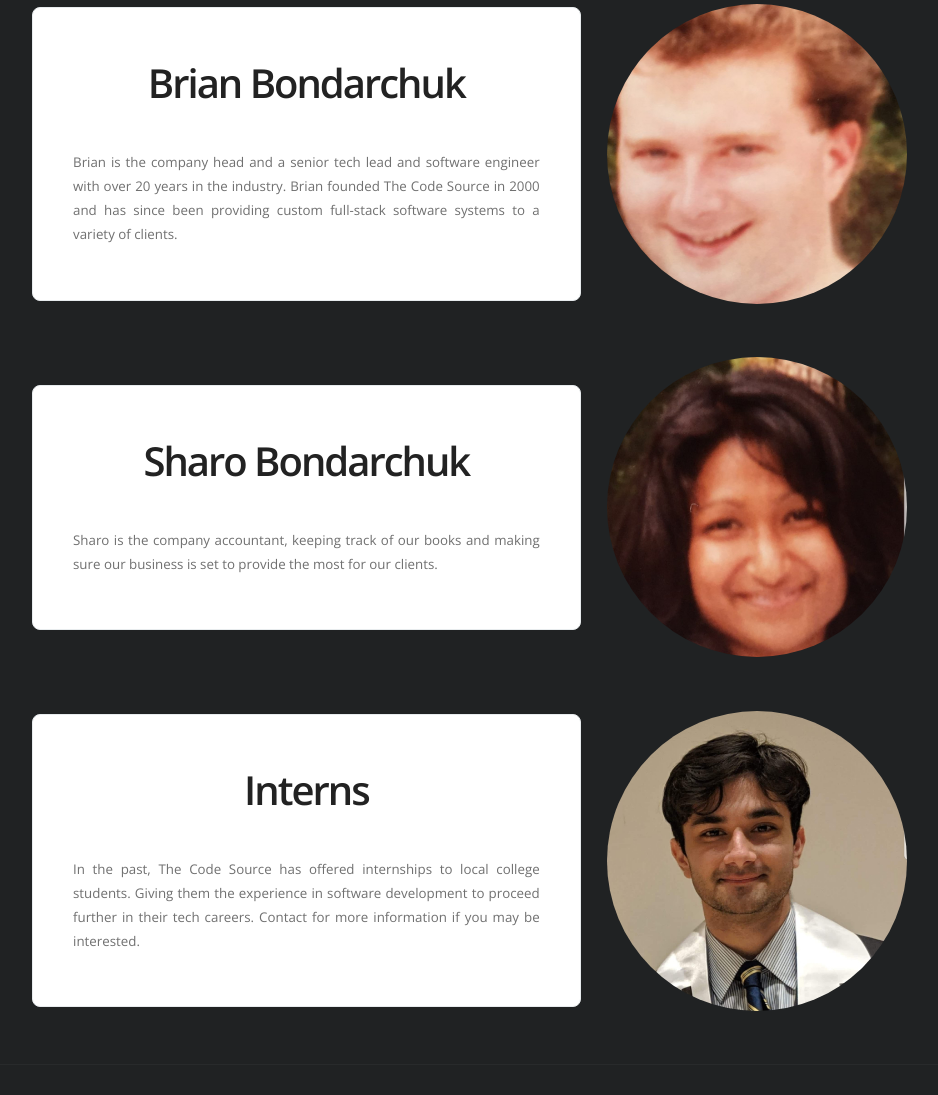
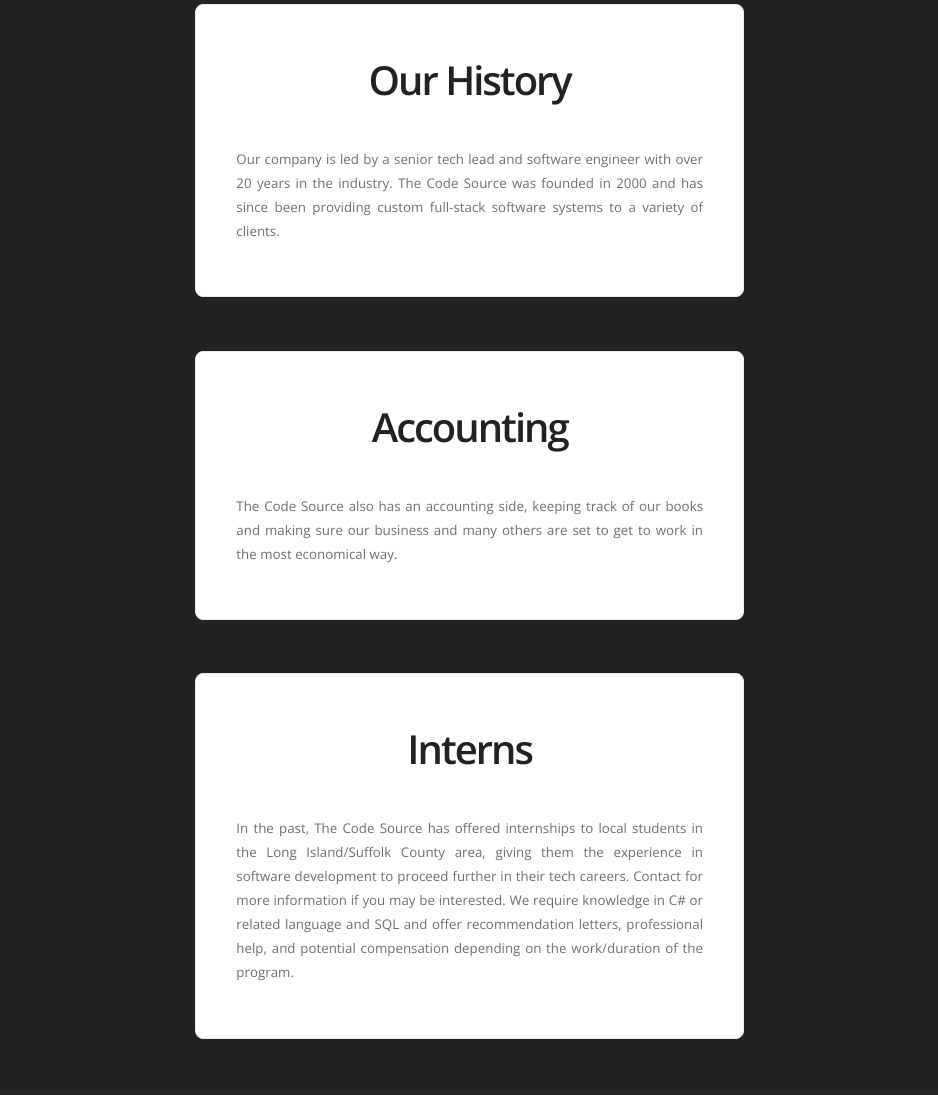
Before and after one commit to jbondarchuk1/TCS_Website, a website: page public/about.html in a window 1280 px wide. Shown: the part 456-1551 px from the top of the page, without its empty margins (157-1095 px from the left). Drawn offline with nearby package versions, Linux system fonts and the light colour scheme.

Commit message:
Changed around about page information
I didn't remove the css for the images if you want to just add on new images but I removed the img tags from the html. @jeanleng

```diff
--- a/public/about.html
+++ b/public/about.html
@@ -33,47 +33,45 @@
 	</div>
 </div>
 
-<!-- <img src="./images/cropped_images/dad_cropped.jpg" width= "300px" height="300px" />
-<img src="./images/cropped_images/Jason_cropped.jpg" width= "300px" height="300px" />
-<img src="./images/cropped_images/mom_cropped.jpeg" width= "300px" height="300px" /> -->
-
 
 <div id="page" class="container">
 	<div id="content">
 		<div id="img_and_post">
 			<div class="post">
-					<h3 class="title">Brian Bondarchuk</h3>
+					<h3 class="title">Our History</h3>
 					<div class="entry">
 						<p>
-							Brian is the company head and a senior tech lead and software engineer
-							with over 20 years in the industry. Brian founded The Code Source in 2000
+							Our company is led by a senior tech lead and software engineer
+							with over 20 years in the industry. The Code Source was founded in 2000
 							and has since been providing custom full-stack software systems to a variety of clients.
 						</p>
 					</div>
 				</div>
-				<img src="./images/cropped_images/dad_cropped.jpg" width= "300px" height="300px" />
 			</div>
 		<div id="img_and_post">
 			<div class="post">
-				<h3 class="title">Sharo Bondarchuk</h3>
+				<h3 class="title">Accounting</h3>
 				<div class="entry">
 					<p>
-						Sharo is the company accountant, keeping track of our books and making sure our business is set to provide the most for our clients.
+						The Code Source also has an accounting side, keeping track of our books and making sure our business
+						and many others are set to get to work in the most economical way.
 					</p>
 				</div>
 			</div>
-			<img src="./images/cropped_images/mom_cropped.jpeg" width= "300px" height="300px" />
 		</div>
 		<div id="img_and_post">
 			<div class="post">
 				<h3 class="title">Interns</h3>
 				<div class="entry">
 					<p>
-						In the past, The Code Source has offered internships to local college students. Giving them the experience in software development to proceed further in their tech careers. Contact for more information if you may be interested.
+						In the past, The Code Source has offered internships to local students in the Long Island/Suffolk County area,
+						giving them the experience in software development to proceed further in their tech careers.
+						Contact for more information if you may be interested. We require knowledge in C# or related language and SQL
+						and offer recommendation letters, professional help, and potential compensation depending on the work/duration
+						of the program.
 					</p>
 				</div>
 			</div>
-			<img src="./images/cropped_images/Jason_cropped.jpg" width= "300px" height="300px" />
 		</div>
 	</div>
 </div>
```
